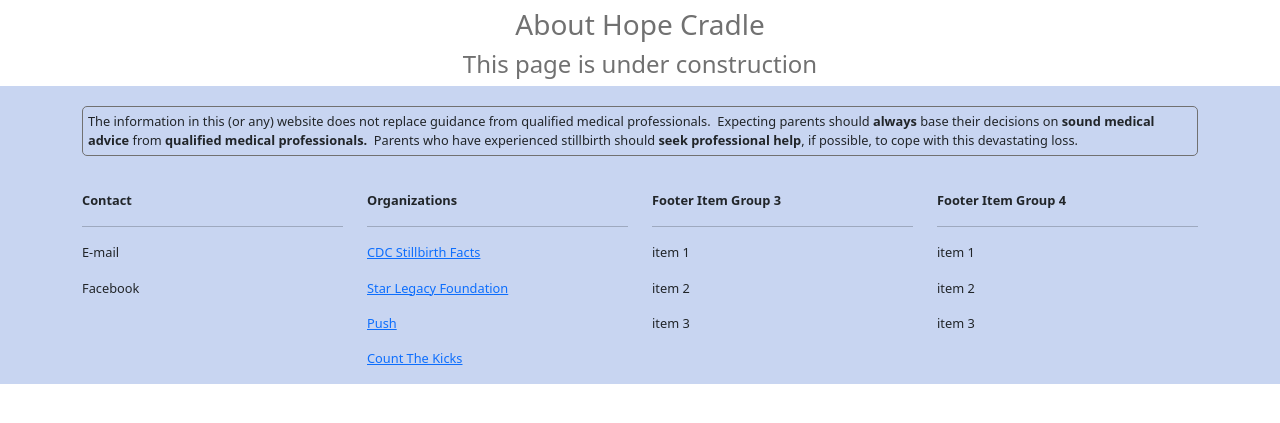
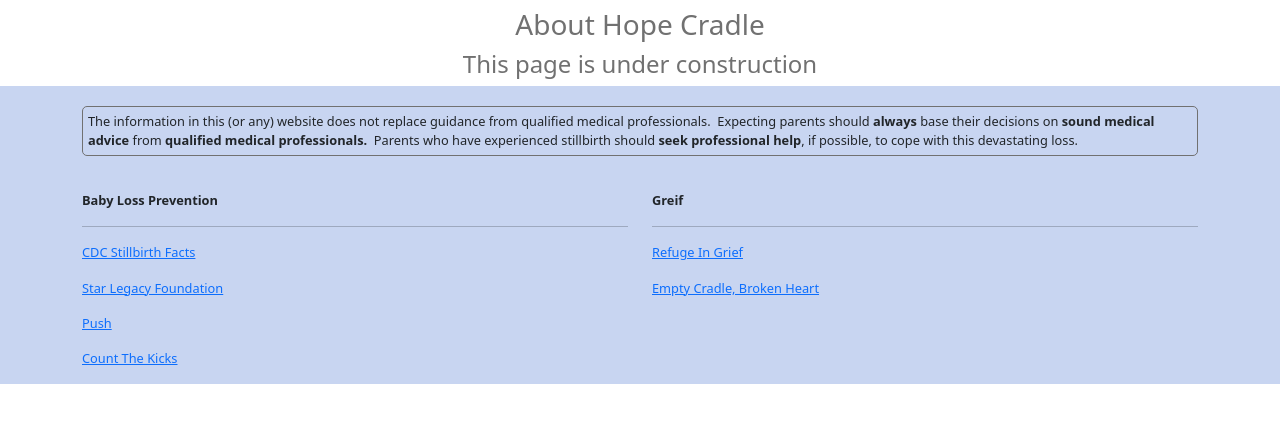
Before and after one commit to SlightlyBuggy/babyloss, a Django app: page /about in a window 1280 px wide. Shown: the part 56-479 px from the top of the page. Run offline with Django 3.2, Linux system fonts and the light colour scheme; data that the repository does not hold is empty; some libraries are stand-ins or nearby versions.

Commit message:
updated footer, added new icon

```diff
--- a/babyloss/corwin/templates/corwin/base.html
+++ b/babyloss/corwin/templates/corwin/base.html
@@ -11,6 +11,8 @@
     <script src="https://ajax.googleapis.com/ajax/libs/jquery/3.6.0/jquery.min.js"></script>
     <script src="{% static 'corwin/ui.js' %}"></script>
     <meta name="viewport" content="width=device-width, initial-scale=1">
+    <link rel="icon" type="image/svg+xml" href="{% static 'corwin/icons/Baby Angel SVG Cricut Silhouette.png' %}"/>
+    <link rel="alternate icon" type="image/png" href="{% static 'corwin/icons/Baby Angel SVG Cricut Silhouette.svg' %}"/>
 </head>
 <body>
 <div class="header-footer">
@@ -58,13 +60,7 @@
         </div>
         <div class="row">
             <div class="col-sm">
-                <p><b>Contact</b></p>
-                <hr>
-                <p>E-mail</p>
-                <p>Facebook</p>
-            </div>
-            <div class="col-sm">
-                <p><b>Organizations</b></p>
+                <p><b>Baby Loss Prevention</b></p>
                 <hr>
                 <p><a href="https://www.cdc.gov/ncbddd/stillbirth/facts.html" target="_blank">CDC Stillbirth Facts</a></p>
                 <p><a href="https://starlegacyfoundation.org" target="_blank">Star Legacy Foundation</a></p>
@@ -72,19 +68,17 @@
                 <p><a href="https://countthekicks.org/" target="_blank">Count The Kicks</a></p>
             </div>
             <div class="col-sm">
-                <p><b>Footer Item Group 3</b></p>
+                <p><b>Greif</b></p>
                 <hr>
-                <p>item 1</p>
-                <p>item 2</p>
-                <p>item 3</p>
+                <p><a href="https://refugeingrief.com/" target="_blank">Refuge In Grief</a></p>
+                <p><a href="https://read.amazon.com/kp/embed?asin=B01MXLRP37&preview=newtab&linkCode=kpe&ref_=cm_sw_r_kb_dp_ZZJA99FJPGTEJ38ZNHQ7">Empty Cradle, Broken Heart</a></p>
             </div>
-            <div class="col-sm">
-                <p><b>Footer Item Group 4</b></p>
+            {% comment %} <div class="col-sm">
+                <p><b>Contact</b></p>
                 <hr>
-                <p>item 1</p>
-                <p>item 2</p>
-                <p>item 3</p>
-            </div>
+                <p>E-mail</p>
+                <p>Facebook</p>
+            </div> {% endcomment %}
         </div>
     </div>
 </div>
```
Also changed, not shown: babyloss/corwin/static/corwin/icons/Baby Angel SVG Cricut Silhouette.jpg (added), babyloss/corwin/static/corwin/icons/Baby Angel SVG Cricut Silhouette.png (added), babyloss/corwin/static/corwin/icons/Baby Angel SVG Cricut Silhouette.svg (added), babyloss/static/favicon.ico (deleted), 2 other files.
